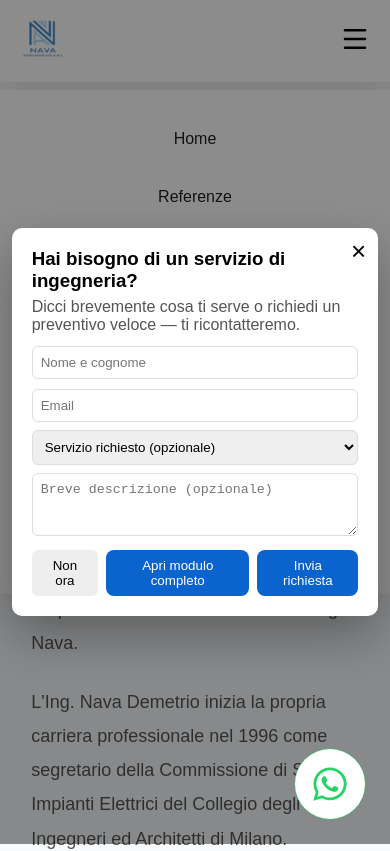
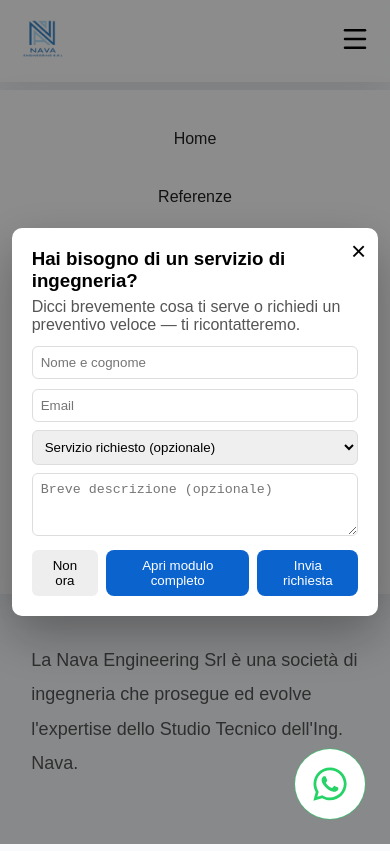
Before and after one commit to asiduogroup-design/navaengineering, a React (Vite) app in the folder client/: page /about in a window 390 px wide. Shown: the top 851 px of the page. Built offline with nearby package versions, Linux system fonts and the light colour scheme; no server answers; the HTML template or start-up script is replaced by a standard one.

Commit message:
Add responsive base CSS and wrap pages with .container

```diff
--- a/client/src/App.css
+++ b/client/src/App.css
@@ -15,3 +15,75 @@ body {
 .app {
   padding: 2rem;
 }
+
+/* Responsive base utilities */
+:root {
+  --container-max-width: 1200px;
+  --gap: 1rem;
+}
+
+html {
+  box-sizing: border-box;
+  font-size: 16px;
+}
+*, *:before, *:after { box-sizing: inherit; }
+
+.container {
+  width: 100%;
+  max-width: var(--container-max-width);
+  margin-left: auto;
+  margin-right: auto;
+  padding-left: 1rem;
+  padding-right: 1rem;
+}
+
+/* Flexible grid that adapts to viewport width */
+.grid {
+  display: grid;
+  grid-template-columns: repeat(auto-fit, minmax(240px, 1fr));
+  gap: var(--gap);
+  align-items: start;
+}
+
+.row {
+  display: flex;
+  gap: var(--gap);
+  flex-wrap: wrap;
+}
+
+/* Make images and videos responsive */
+img, picture, video {
+  max-width: 100%;
+  height: auto;
+  display: block;
+}
+
+/* Hero video or background media should scale without overflowing */
+.hero, .hero * {
+  max-width: 100%;
+}
+
+/* Utility to stack columns on small screens */
+.stack-mobile {
+  display: flex;
+  gap: var(--gap);
+  flex-wrap: wrap;
+}
+.stack-mobile > * {
+  flex: 1 1 100%;
+}
+
+/* Responsive typography */
+@media (max-width: 900px) {
+  html { font-size: 15px; }
+  .app { padding: 1.25rem; }
+}
+
+@media (max-width: 600px) {
+  html { font-size: 14px; }
+  .app { padding: 0.75rem; }
+  :root { --gap: 0.75rem; }
+}
+
+/* Small helper to center content */
+.center { text-align: center; }
--- a/client/src/pages/About/About.jsx
+++ b/client/src/pages/About/About.jsx
@@ -5,7 +5,7 @@ export default function About() {
   return (
     <section className="about-page">
 
-      <div className="about-container">
+      <div className="about-container container">
 
         <span className="about-tag">
           CHI SIAMO
--- a/client/src/pages/Admin/Analytics.jsx
+++ b/client/src/pages/Admin/Analytics.jsx
@@ -49,7 +49,7 @@ export default function Analytics() {
   const items = Object.keys(data).map(k => ({ label: k, value: data[k].count || 0 }));
 
   return (
-    <div className="analytics-container">
+    <div className="analytics-container container">
       <h2>Analytics</h2>
       <div style={{maxWidth:600}}>
         <SmallBarChart items={items} />
--- a/client/src/pages/Home/Home.jsx
+++ b/client/src/pages/Home/Home.jsx
@@ -51,6 +51,7 @@ export default function Home() {
 
     {/* ================= SETTORI ================= */}
 
+<div className="container">
 <section className="section-block">
 
     <div className="section-image">
@@ -190,8 +191,9 @@ export default function Home() {
 
       {/* ================= Contact Form Section ================= */}
 
+</div>
 
-    <ContactForm />
+        <ContactForm />
 
       <ChatWidget />
 
--- a/client/src/pages/Privacy/Privacy.jsx
+++ b/client/src/pages/Privacy/Privacy.jsx
@@ -92,7 +92,7 @@ Ultimo aggiornamento • 04/02/2025
 
 </div>
 
-<div className="privacy-container">
+<div className="privacy-container container">
 
 {sections.map((item,index)=>(
 
--- a/client/src/pages/Termini/Termini.jsx
+++ b/client/src/pages/Termini/Termini.jsx
@@ -104,7 +104,7 @@ export default function Termini() {
 
       {/* Cards */}
 
-      <div className="terms-container">
+      <div className="terms-container container">
 
         {sections.map((item, index) => (
 
```
